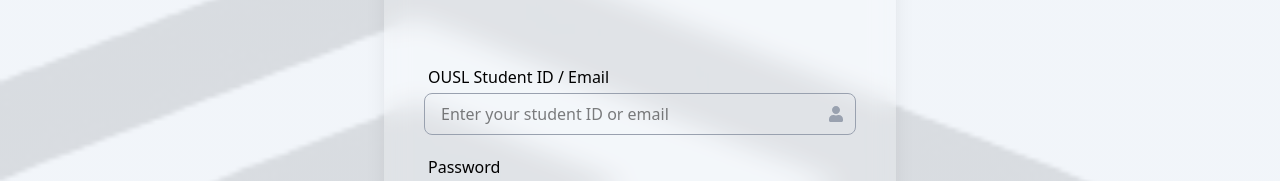
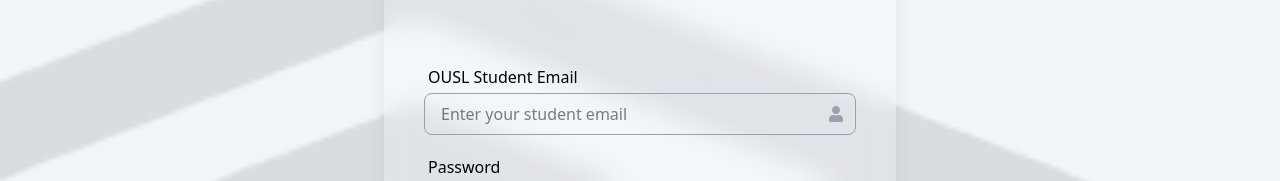
Before and after one commit to Dum1du/StudyMate, a React (Vite) app: page /logins in a window 1280 px wide. Shown: the part 180-361 px from the top of the page. Built offline with nearby package versions, Linux system fonts and the light colour scheme; no server answers.

Commit message:
placeholder change

```diff
--- a/src/Pages/StudentLogin.jsx
+++ b/src/Pages/StudentLogin.jsx
@@ -95,14 +95,14 @@
           {/* Email */}
           <div className="w-full max-w-md">
             <label className="font-medium flex justify-start mt-15 mb-1 mx-1">
-              OUSL Student ID / Email
+              OUSL Student Email
             </label>
             <div className="relative">
               <input
                 type="email"
                 value={email}
                 onChange={(e) => setEmail(e.target.value.trim().toLowerCase())}
-                placeholder="Enter your student ID or email"
+                placeholder="Enter your student email"
                 required
                 className="w-full border border-gray-400 rounded-lg pl-4 pr-10 py-2 focus:outline-none"
               />
```
